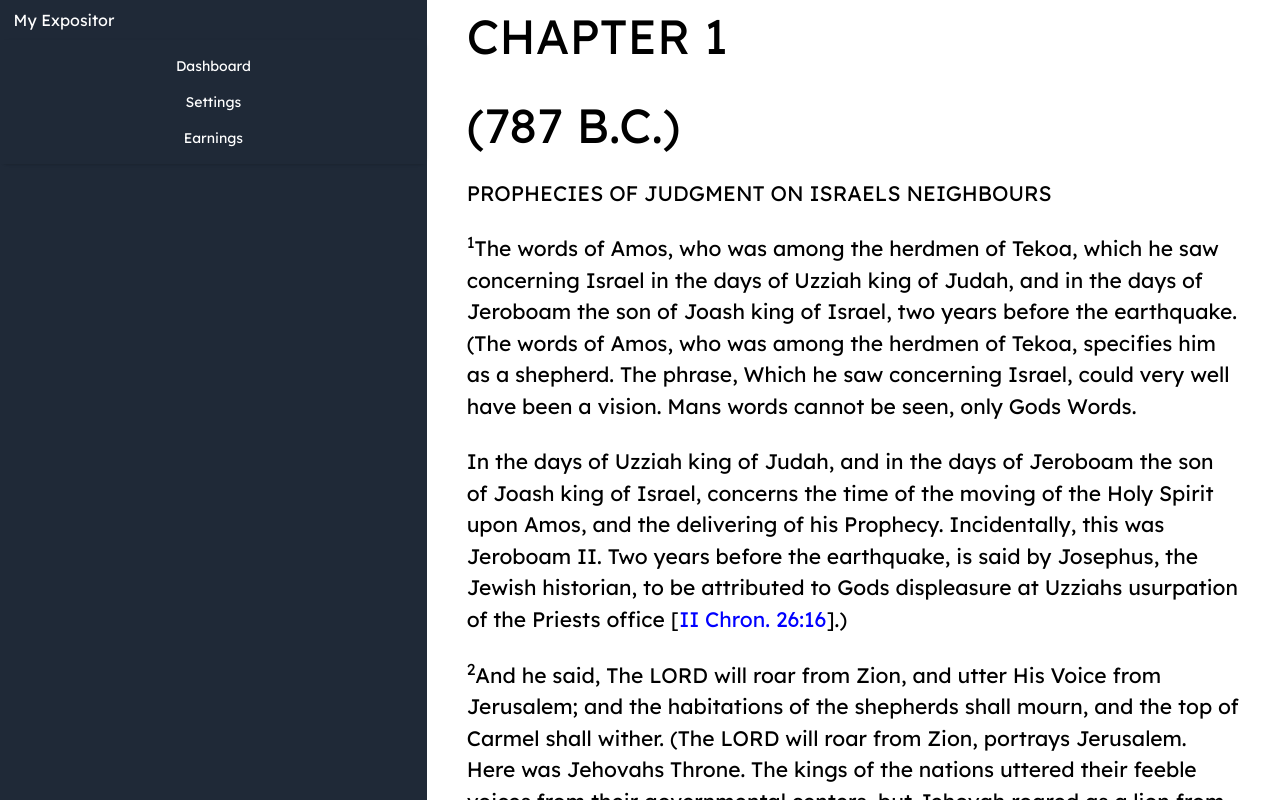
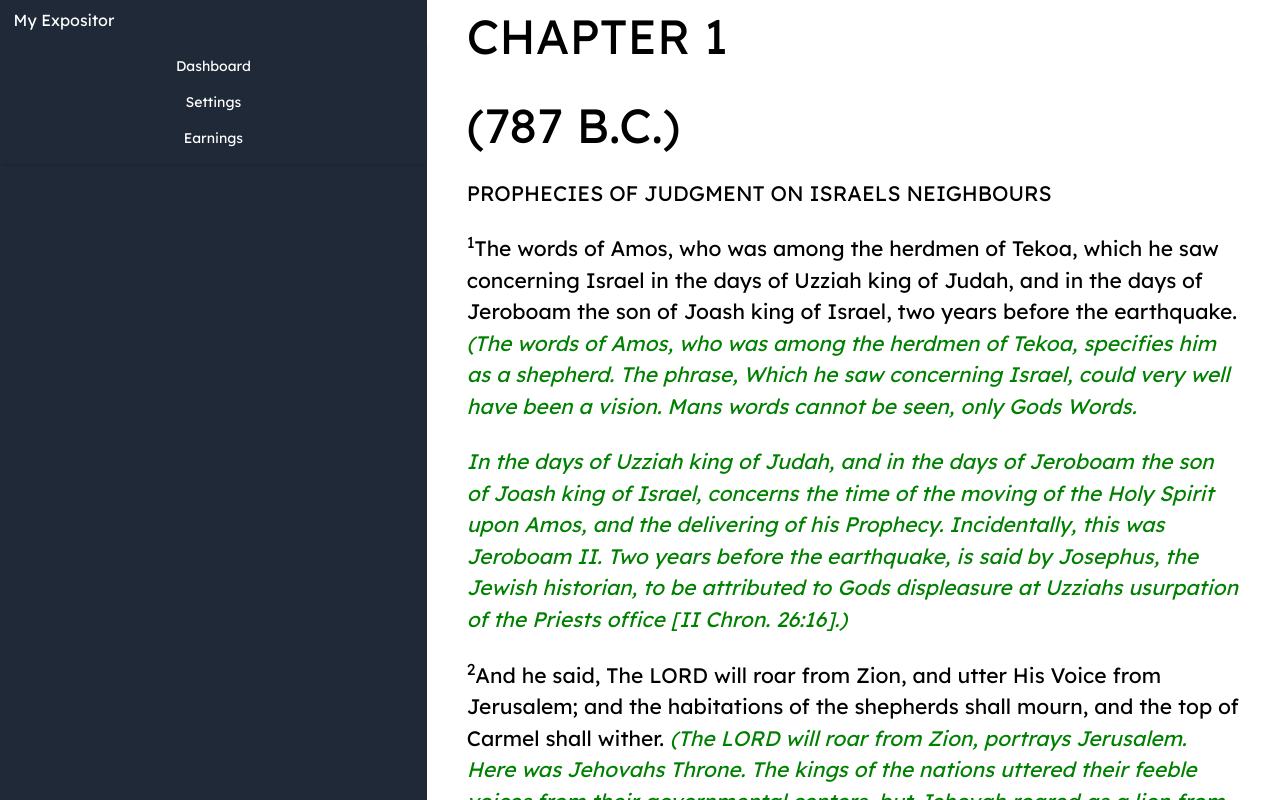
Before and after one commit to yulluone/myexpositor, a Next.js app: page /bible/amos-1 in a window 1280 px wide. Built offline with nearby package versions, Linux system fonts and the light colour scheme.

Commit message:
Update globals.css
Calibre_19

```diff
--- a/src/styles/globals.css
+++ b/src/styles/globals.css
@@ -24,7 +24,7 @@ p {
   font-size: 21px;
 }
 
-.explanation {
+.calibre_19 {
   color: green;
   font-style: italic;
 }
```
